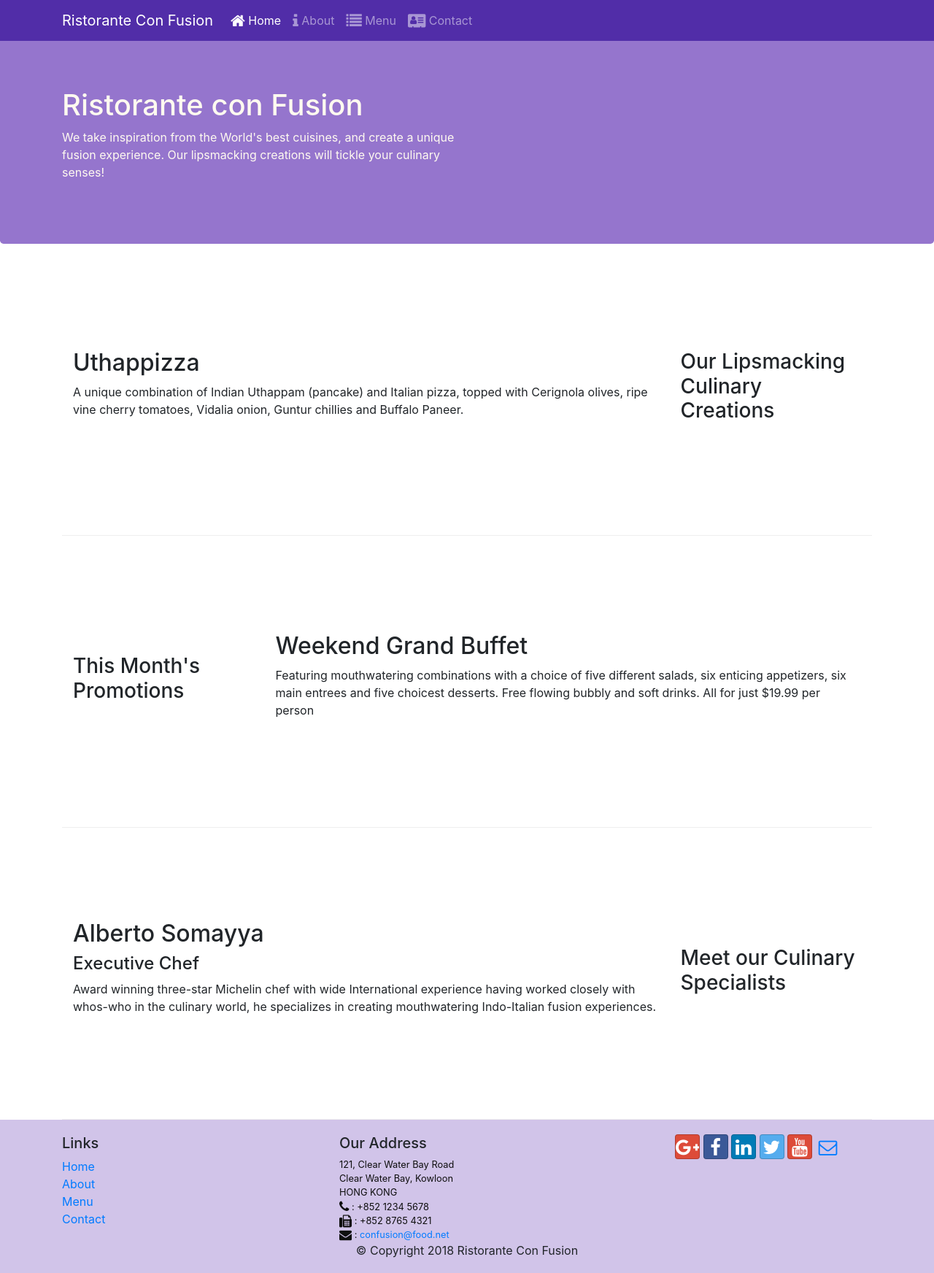
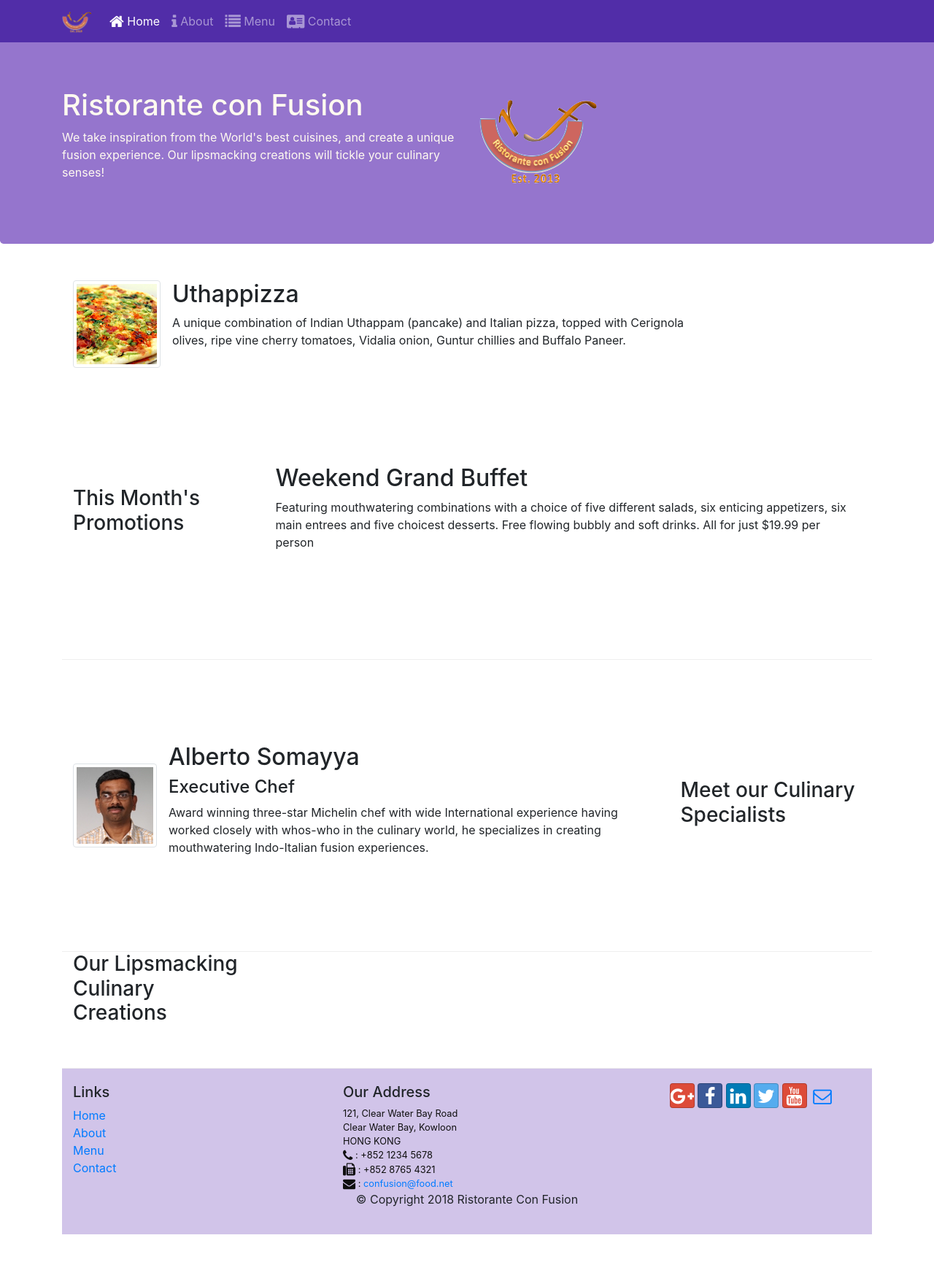
Before and after one commit to AmanDinesh/Bootstrap-test, a website: page index.html in a window 1280 px wide. Shown: the whole page at 73% size. After the commit the page ends 1691 px from the top, so only its background shows below. Drawn offline with nearby package versions, Linux system fonts and the light colour scheme; files whose address does not match are found by name.

Commit message:
Images And Media:

```diff
--- /dev/null
+++ b/css/mystyles.css
@@ -0,0 +1,62 @@
+.row-header{
+    margin:0px auto;
+    padding:0px auto;
+}
+
+.row-content {
+    margin:0px auto;
+    padding: 50px 0px 50px 0px;
+    border-bottom: 1px ridge;
+    min-height:400px;
+}
+
+.row-footer{
+    background-color: #AfAfAf;
+    margin:0px auto;
+    padding: 20px 0px 20px 0px;
+}
+
+.jumbotron {
+    padding:70px 30px 70px 30px;
+    margin:0px auto;
+    background: #7986CB ;
+    color:floralwhite;
+}
+
+address{
+    font-size:80%;
+    margin:0px;
+    color:#0f0f0f;
+}
+body{
+    padding:50px 0px 0px 0px;
+    z-index:0;
+}
+
+.navbar-inverse {
+    background: #303F9F;
+}
+
+.navbar-inverse .navbar-nav > .active > a,
+.navbar-inverse .navbar-nav > .active > a:hover,
+.navbar-inverse .navbar-nav > .active > a:focus {
+    color: #fff;
+    background: #1A237E;
+}
+
+.navbar-inverse .navbar-nav > .open > a,
+.navbar-inverse .navbar-nav > .open > a:hover,
+.navbar-inverse .navbar-nav > .open > a:focus {
+    color: #fff;
+    background: #1A237E;
+}
+
+.navbar-inverse .navbar-nav .open .dropdown-menu> li> a,
+.navbar-inverse .navbar-nav .open .dropdown-menu {
+    background-color: #303F9F;
+    color:#eeeeee;
+}
+
+.navbar-inverse .navbar-nav .open .dropdown-menu> li> a:hover {
+    color:#000000;
+}
--- a/index.html
+++ b/index.html
@@ -23,7 +23,7 @@
             <button class="navbar-toggler" type="button" data-toggle="collapse" data-target="#Navbar">
                 <span class="navbar-toggler-icon"></span>
             </button>
-           <a class="navbar-brand" href="#">Ristorante Con Fusion</a>
+           <a class="navbar-brand" href="#"><img src="img/logo.png" height="30" width="41"></a>
            <div class="collapse navbar-collapse" id="Navbar"><ul class="navbar-nav mr-auto">
                     <li class="nav-item active"><a class="nav-link" href="#"><span class="fa fa-home fa-lg"></span> Home</a></li>
                     <li class="nav-item"><a class="nav-link" href="./aboutus.html"><span class="fa fa-info fa-lg"></span> About</a></li>
@@ -41,7 +41,8 @@
                     <h1>Ristorante con Fusion</h1>
                     <p>We take inspiration from the World's best cuisines, and create a unique fusion experience. Our lipsmacking creations will tickle your culinary senses!</p>
                 </div>
-                <div class="col col-sm">
+                <div class="col-12 col-sm align-self-center">
+                    <img src="img/logo.png" class="img-fluid">
                 </div>
             </div>
         </div>
@@ -53,9 +54,18 @@
                 <h3>Our Lipsmacking Culinary Creations</h3>
             </div>
             <div class="col col-sm order-sm-first col-md">
-                <h2>Uthappizza</h2>
-                <p>A unique combination of Indian Uthappam (pancake) and Italian pizza, topped with Cerignola olives, ripe vine cherry tomatoes, Vidalia onion, Guntur chillies and Buffalo Paneer.</p>
-            </div>
+                <div class="media">
+                    <img class="d-flex mr-3 img-thumbnail align-self-center"
+                            src="img/uthappizza.png" alt="Uthappizza">
+                    <div class="media-body">
+                        <h2 class="mt-0">Uthappizza</h2>
+                        <p class="d-none d-sm-block">A unique combination of Indian Uthappam (pancake) and
+                            Italian pizza, topped with Cerignola<br> olives, ripe vine
+                            cherry tomatoes, Vidalia onion, Guntur chillies and
+                            Buffalo Paneer.</p>
+                    </div>
+                </div>
+
         </div>
 
 
@@ -74,9 +84,19 @@
                 <h3>Meet our Culinary Specialists</h3>
             </div>
             <div class="col col-sm order-sm-first col-md">
-                <h2>Alberto Somayya</h2>
-                <h4>Executive Chef</h4>
-                <p>Award winning three-star Michelin chef with wide International experience having worked closely with whos-who in the culinary world, he specializes in creating mouthwatering Indo-Italian fusion experiences. </p>
+                 <div class="media">
+                    <img class="d-flex mr-3 img-thumbnail align-self-center"
+                            src="img/alberto.png" alt="Alberto Somayya">
+                    <div class="media-body">
+                        <h2 class="mt-0">Alberto Somayya</h2>
+                        <h4>Executive Chef</h4>
+                        <p class="d-none d-sm-block">Award winning three-star Michelin chef with wide
+                            International experience having worked closely with
+                            whos-who in the culinary world, he specializes in
+                            creating mouthwatering Indo-Italian fusion experiences.
+                            </p>
+                    </div>
+                </div>
             </div>
         </div>
     </div>
```
Also changed, not shown: aboutus.html (+3 -2 lines), contactus.html (+6 -4 lines), img/alberto.png (added), img/buffet.png (added), img/logo.png (added), img/uthappizza.png (added), 1 other file.
